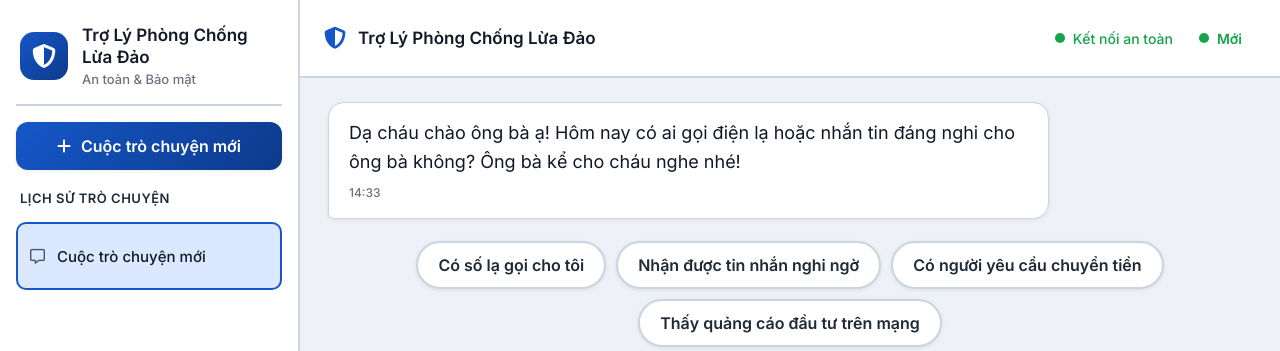
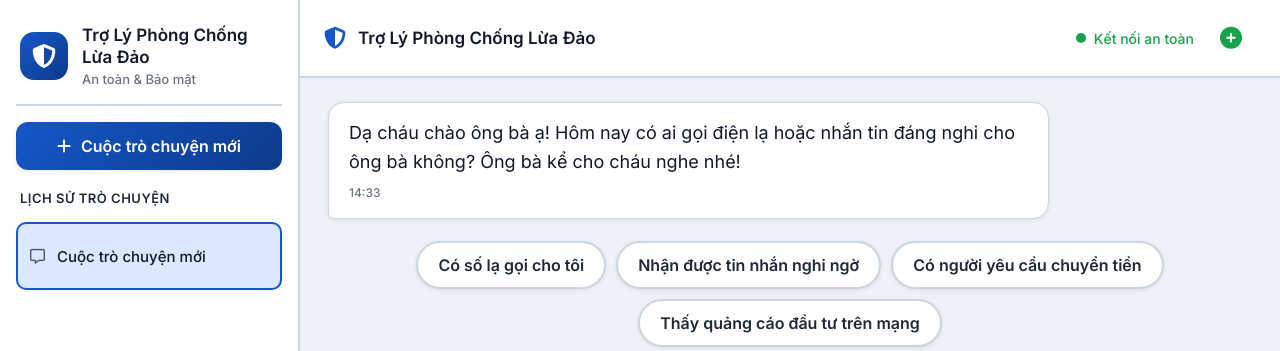
Before and after one commit to lostinnowhere/anti-scam-chatbot-for-elders, a FastAPI app: page / in a window 1280 px wide. Shown: the top 351 px of the page. Run offline with FastAPI, Linux system fonts and the light colour scheme; some libraries are stand-ins or nearby versions.

Commit message:
fix: replace green dot+Mới with plus-circle icon

```diff
--- a/templates/index.html
+++ b/templates/index.html
@@ -197,14 +197,14 @@
         .status-indicator { display: flex; align-items: center; gap: 8px; font-size: 14px; color: var(--success); font-weight: 500; flex-shrink: 0; }
         .status-dot { width: 10px; height: 10px; background-color: var(--success); border-radius: 50%; }
         .new-chat-header-btn {
-            display: flex; align-items: center; gap: 8px; font-size: 14px;
-            color: var(--success); font-weight: 600; flex-shrink: 0;
+            display: flex; align-items: center; justify-content: center;
+            color: var(--success); flex-shrink: 0;
             background: transparent; border: none; cursor: pointer;
             padding: 10px 14px; border-radius: 10px; transition: all 0.2s;
             min-width: 48px; min-height: 48px;
         }
         .new-chat-header-btn:hover { background: var(--bg-color); color: #15803d; }
-        .new-chat-header-btn i { font-size: 16px; }
+        .new-chat-header-btn i { font-size: 22px; }
 
         .chat-container {
             flex: 1; padding: 24px 28px; overflow-y: auto;
@@ -397,7 +397,7 @@
                 </div>
                 <div class="status-indicator"><div class="status-dot"></div>Kết nối an toàn</div>
                 <button class="new-chat-header-btn" onclick="createNewChat()" title="Cuộc trò chuyện mới">
-                    <div class="status-dot"></div><span>Mới</span>
+                    <i class="fa-solid fa-plus-circle"></i>
                 </button>
             </div>
 
```
